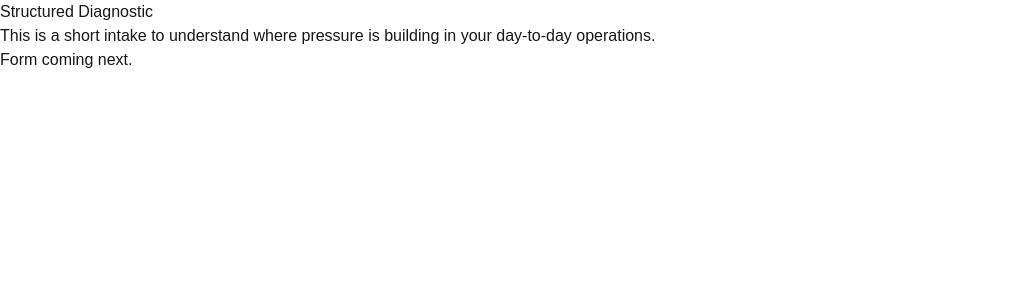
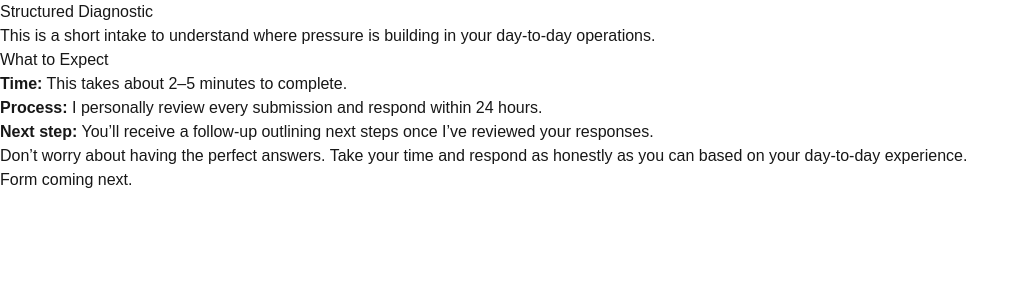
Before and after one commit to aibrahim2023/ops-diagnostic-site, a Next.js app: page /diagnostic in a window 1280 px wide. Shown: the top 300 px of the page, without its empty margins (0-1029 px from the left). Built offline with nearby package versions, Linux system fonts and the light colour scheme.

Commit message:
feat: add what-to-expect section

```diff
--- a/src/app/diagnostic/page.tsx
+++ b/src/app/diagnostic/page.tsx
@@ -1,9 +1,11 @@
 import { DiagnosticIntro } from "@/components/diagnostic/DiagnosticIntro";
+import { WhatToExpect } from "@/components/diagnostic/WhatToExpect";
 
 export default function DiagnosticPage() {
   return (
     <main>
       <DiagnosticIntro />
+      <WhatToExpect />
       <p>Form coming next.</p>
     </main>
   );
--- /dev/null
+++ b/src/components/diagnostic/WhatToExpect.tsx
@@ -0,0 +1,24 @@
+export function WhatToExpect() {
+  return (
+    <section>
+      <h2>What to Expect</h2>
+
+      <ul>
+        <li>
+          <strong>Time:</strong> This takes about 2–5 minutes to complete.
+        </li>
+        <li>
+          <strong>Process:</strong> I personally review every submission and respond within 24 hours.
+        </li>
+        <li>
+          <strong>Next step:</strong> You’ll receive a follow-up outlining next steps once I’ve reviewed your responses.
+        </li>
+      </ul>
+
+      <p>
+        Don’t worry about having the perfect answers. Take your time and respond as honestly as you can based on your
+        day-to-day experience.
+      </p>
+    </section>
+  );
+}
```
